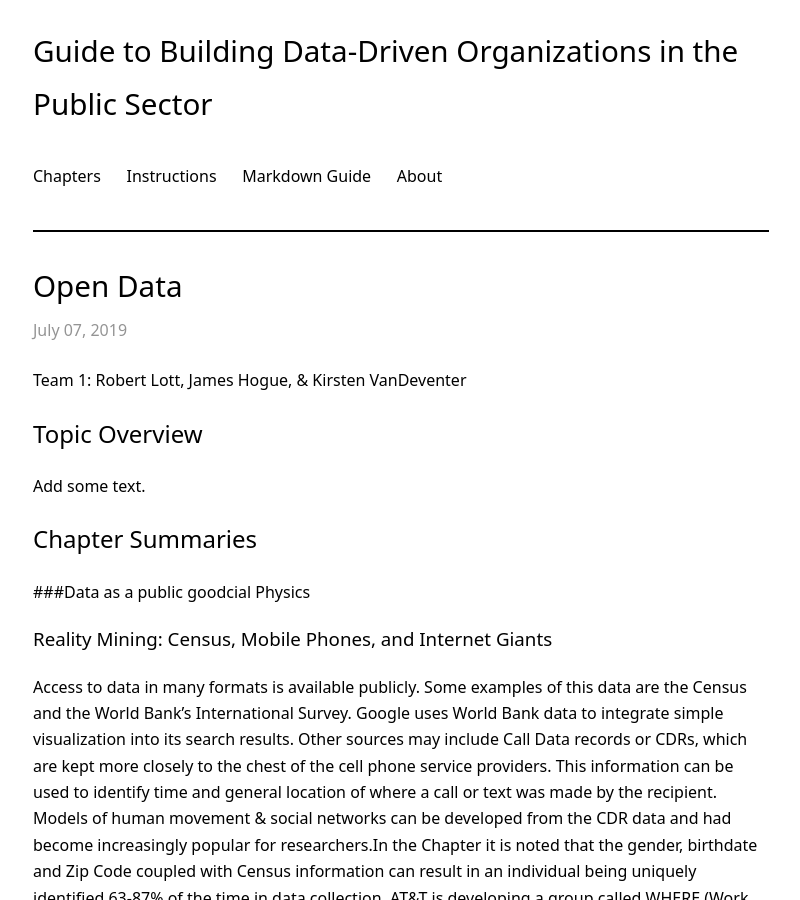
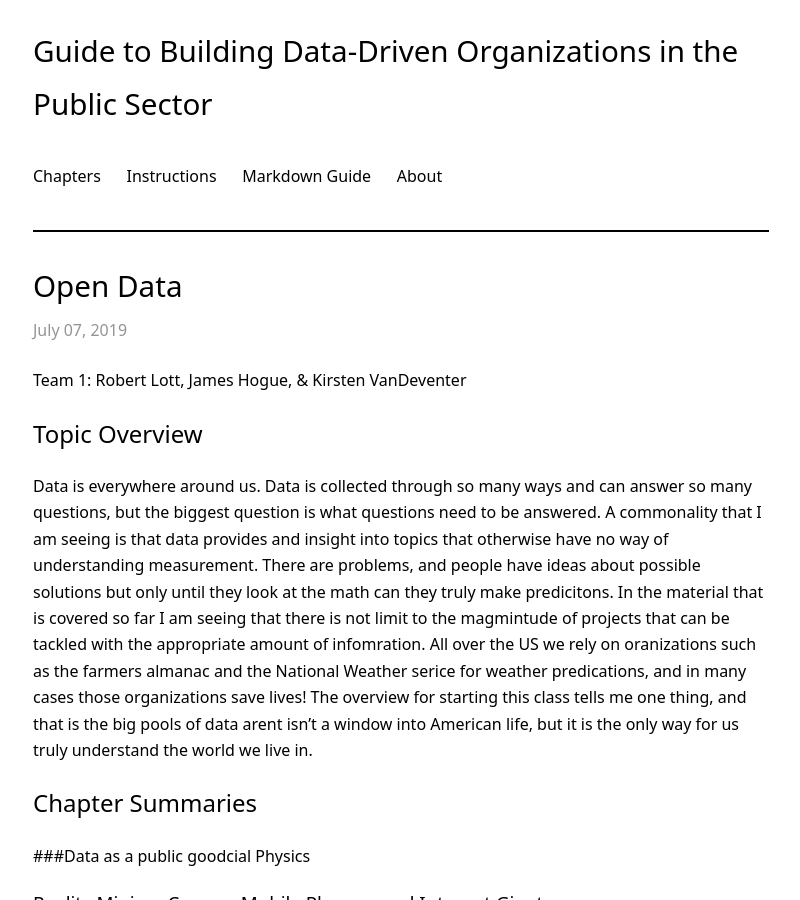
Before and after one commit to RandyWilkinsASU/ddm-textbook-summer-2019, a Jekyll site: the page built from _posts/2019-07-07-ch01-open-data.md, in a window 1280 px wide and 900 px high. Shown: the whole window, without its empty margins (239-1039 px from the left). Built offline with Jekyll 4.4.1, drawn with Linux system fonts in a browser that asks for light colours; our own code applies the rules of GitHub Pages for plain Markdown files.

Commit message:
Update 2019-07-07-ch01-open-data.md

```diff
--- a/_posts/2019-07-07-ch01-open-data.md
+++ b/_posts/2019-07-07-ch01-open-data.md
@@ -7,8 +7,7 @@ Team 1: Robert Lott, James Hogue, & Kirsten VanDeventer
 
 
 ## Topic Overview
-
-Add some text.
+ Data is everywhere around us. Data is collected through so many ways and can answer so many questions, but the biggest question is what questions need to be answered. A commonality that I am seeing is that data provides and insight into topics that otherwise have no way of understanding measurement. There are problems, and people have ideas about possible solutions but only until they look at the math can they truly make predicitons. In the material that is covered so far I am seeing that there is not limit to the magmintude of projects that can be tackled with the appropriate amount of infomration. All over the US we rely on oranizations such as the farmers almanac and the National Weather serice for weather predications, and in many cases those organizations save lives! The overview for starting this class tells me one thing, and that is the big pools of data arent isn't a window into American life, but it is the only way for us truly understand the world we live in.
 
 
 
```
